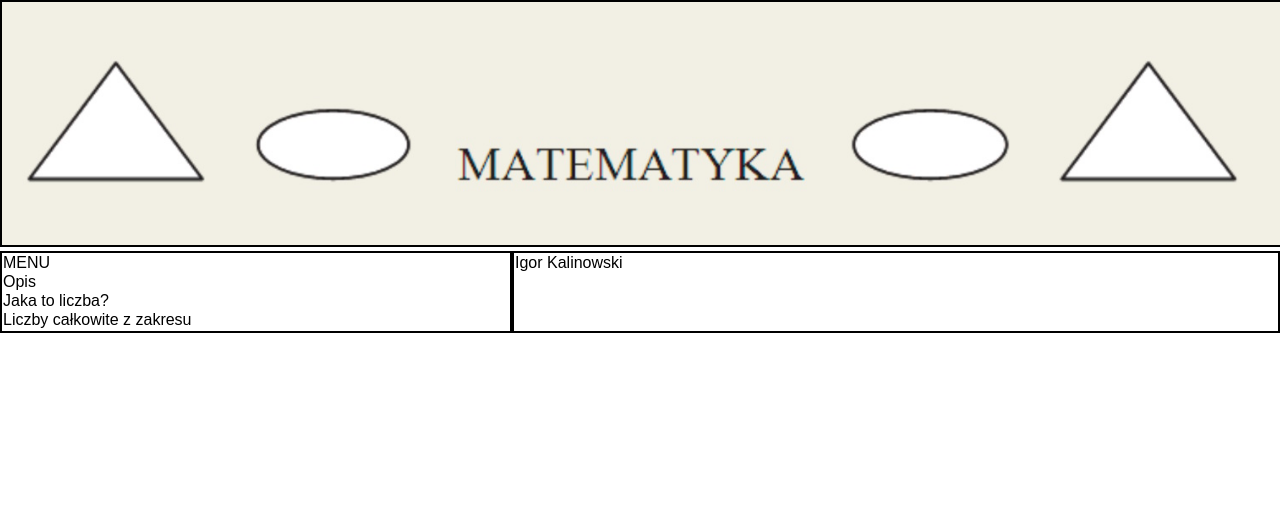
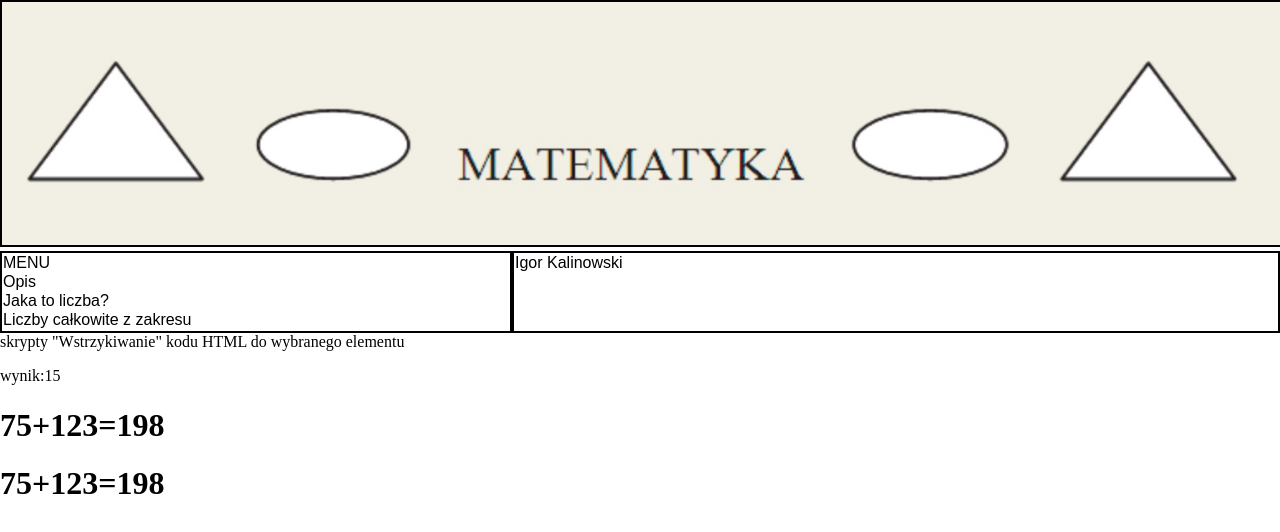
Before and after one commit to nidzor/zadanie_1, a plain HTML site: page opis.html in a window 1280 px wide. Drawn offline with Linux system fonts and the light colour scheme.

Commit message:
Add files via upload

```diff
--- a/opis.html
+++ b/opis.html
@@ -25,5 +25,11 @@
                 </div>
             </div>
         </div>
+
+        <p>skrypty "Wstrzykiwanie" kodu HTML do wybranego elementu</p>
+        <div id="wynik1"></div>
+        <div id="wynik2"></div>
+        <div id="wynik3"></div>
+        <script src="wstrzykiwanie.js"></script>
     </body>
 </html>
--- /dev/null
+++ b/wstrzykiwanie.js
@@ -0,0 +1,14 @@
+const wynik1= document.querySelector("#wynik1");
+let a1=5;
+let b1=10;
+wynik1.innerHTML="wynik:"+(a1+b1);
+
+const wynik2= document.querySelector("#wynik2");
+let a2=75;
+let b2=123;
+wynik2.innerHTML='<h1>'+a2+'+'+b2+'='+(a2+b2)+'</h1>';
+
+const wynik3= document.querySelector("#wynik3");
+let a3=75;
+let b3=123;
+wynik3.innerHTML=`<h1>${a3}+${b3}=${a3+b3}</h1>`;
```
Also changed, not shown: index.html (+3 -0 lines), jaka_to_liczba.html (+2 -0 lines), wprowadzenie.js (added, +37 -0 lines), petle.js (added).
